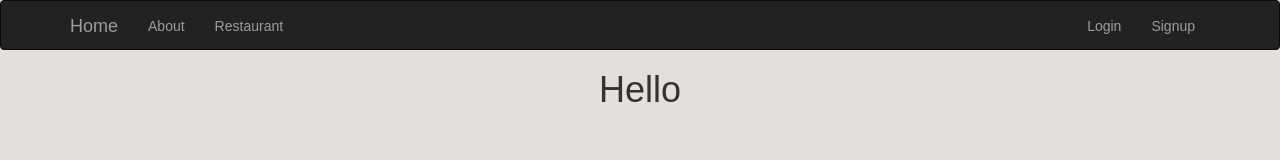
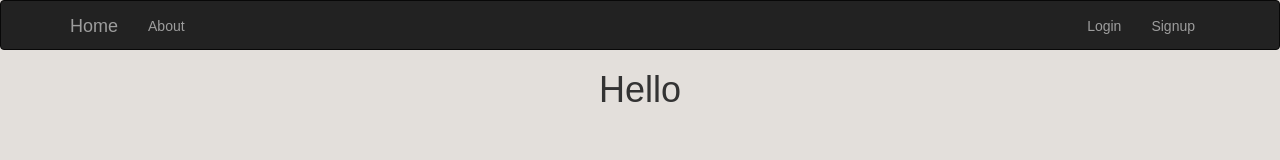
Before and after one commit to Markz666/restaurant-square, a React (Create React App) app in the folder frontend/: page / in a window 1280 px wide. Shown: the top 160 px of the page. Built offline with nearby package versions, Linux system fonts and the light colour scheme; no server answers.

Commit message:
change the navbar

```diff
--- a/frontend/src/App.css
+++ b/frontend/src/App.css
@@ -24,7 +24,7 @@
 
 @media (min-width:768px) {
   .navbar {
-   height:50px;
+    height:50px;
   }
  }
 
--- a/frontend/src/Header.js
+++ b/frontend/src/Header.js
@@ -6,22 +6,39 @@ class Header extends Component {
   renderLinks() {
     if (checkAuthenticated()) {
       return (
-        <Nav pullRight>
+        <Navbar.Collapse>
+          <Nav>
+            <NavItem eventKey={1} href="about">
+              About
+            </NavItem>
+            <NavItem eventKey={2} href="display">
+              Restaurant
+            </NavItem>
+          </Nav>
+          <Nav pullRight>
             <NavItem eventKey={1} href='logout'>
               Logout
             </NavItem>
-        </Nav>
+          </Nav>
+        </Navbar.Collapse>
       )
     } else {
       return (
-        <Nav pullRight>
+        <Navbar.Collapse>
+          <Nav>
+            <NavItem eventKey={1} href="about">
+              About
+            </NavItem>
+          </Nav>
+          <Nav pullRight>
             <NavItem eventKey={1} href='login'>
               Login
             </NavItem>
             <NavItem eventKey={2} href='signup'>
               Signup
             </NavItem>
-        </Nav>
+          </Nav>
+        </Navbar.Collapse>
       )
     }
   }
@@ -35,17 +52,7 @@ class Header extends Component {
           </Navbar.Brand>
           <Navbar.Toggle />
         </Navbar.Header>
-        <Navbar.Collapse>
-          <Nav>
-            <NavItem eventKey={1} href="about">
-              About
-            </NavItem>
-            <NavItem eventKey={2} href="display">
-              Restaurant
-            </NavItem>
-          </Nav>
-          {this.renderLinks()}
-        </Navbar.Collapse>
+        {this.renderLinks()}
       </Navbar>
     );
   }
```
